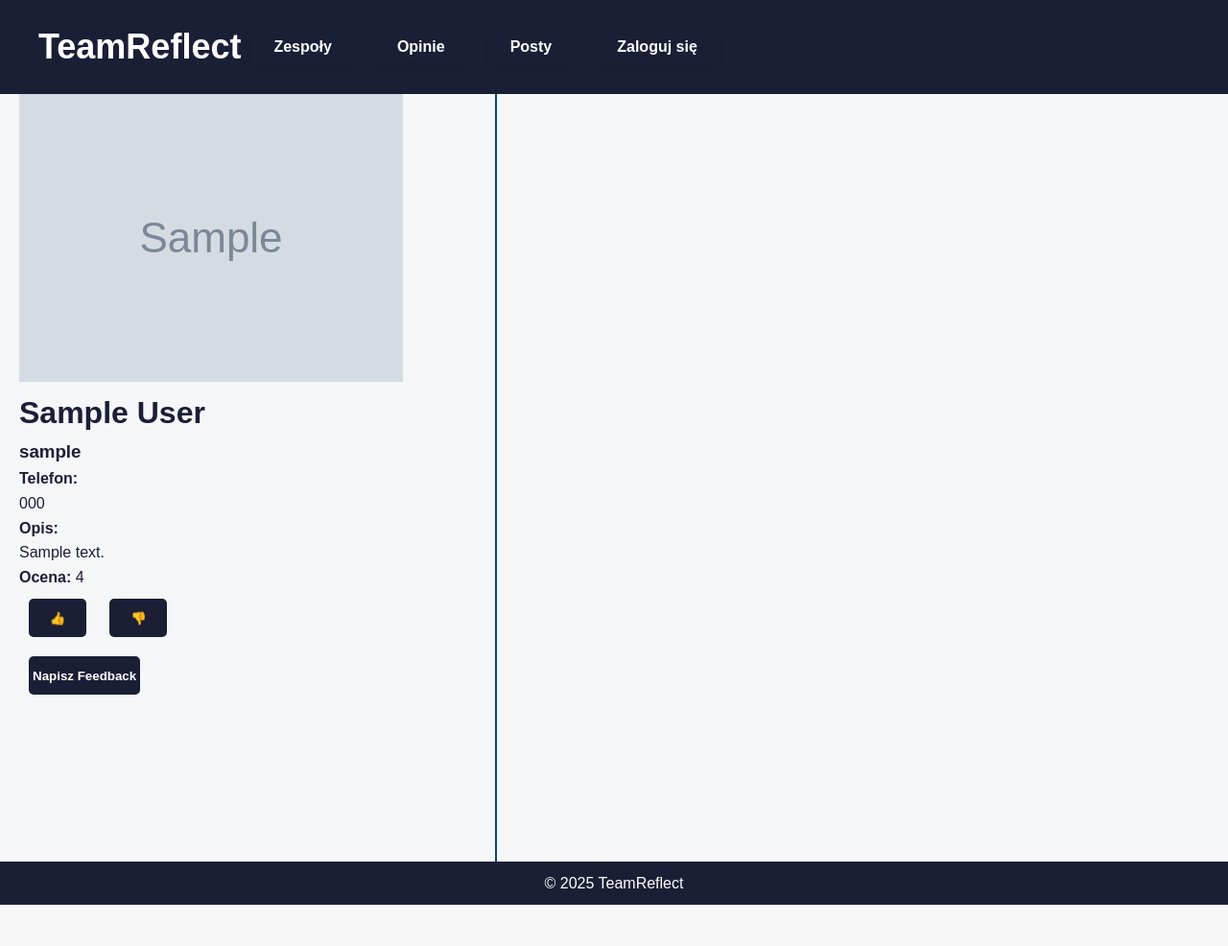
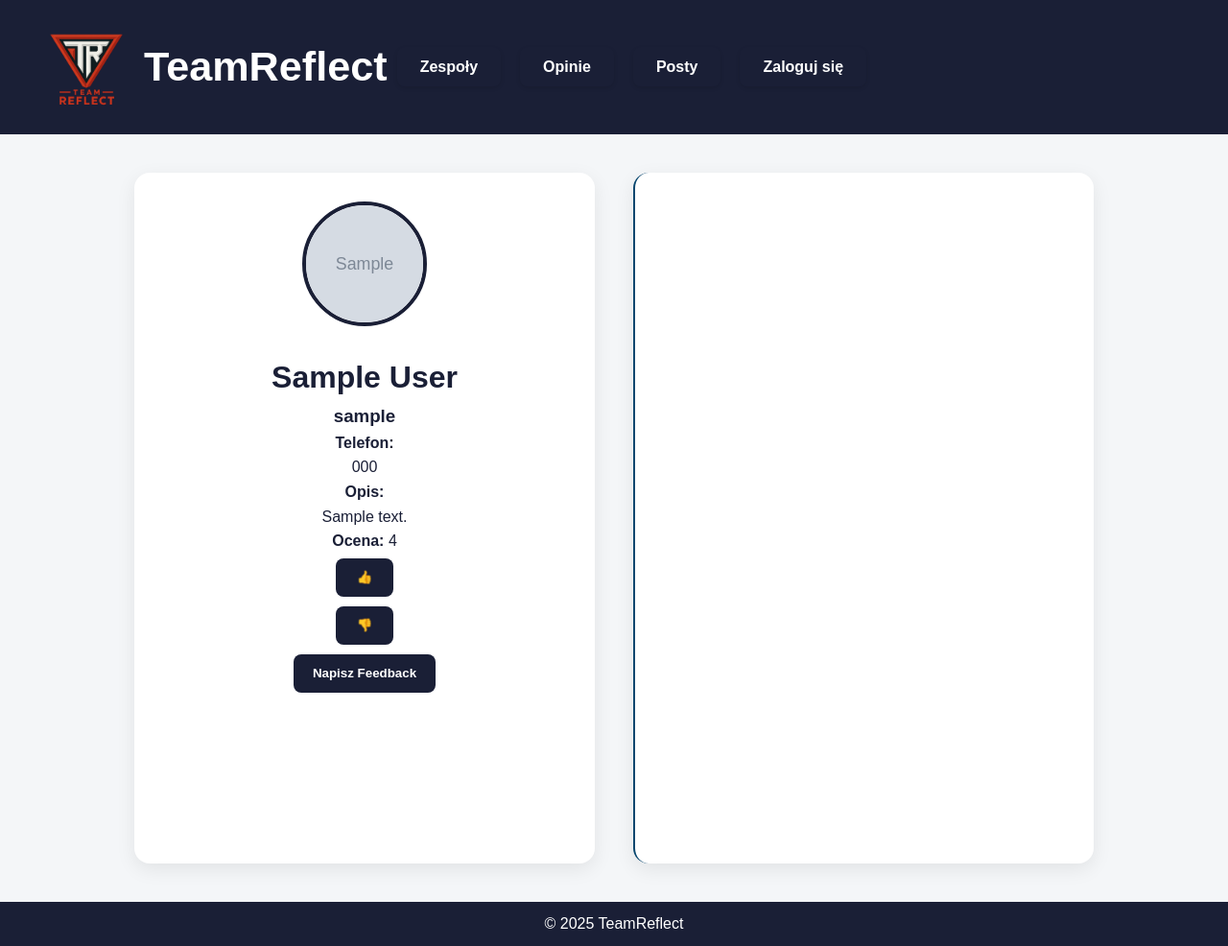
Before and after one commit to GreenAvian/TeamReflect_zut_project, a Django app: a page that uses TeamReflectApp/templates/base.html in a window 1280 px wide. Shown: the whole page at 96% size. Before the commit the page ends 943 px from the top, so only its background shows below. Run offline with Django 5.2, Linux system fonts and the light colour scheme; tables that the repository leaves empty hold one stand-in row (values such as "Sample post"); grey boxes marked "Sample" are stand-in pictures.

Commit message:
Dodano logo i poprawiono wygld profilu uytkownika

```diff
--- a/TeamReflectApp/static/css/styles.css
+++ b/TeamReflectApp/static/css/styles.css
@@ -834,3 +834,114 @@ a {
       width: 100%;
     }
   }
+/* === wygląd profilu użytkownika === */
+
+#profile-wrapper {
+    display: flex;
+    flex-wrap: wrap;
+    gap: 40px;
+    justify-content: center;
+    padding: 40px;
+}
+
+#profile-wrapper-left,
+#profile-wrapper-right {
+    background: #ffffff;
+    padding: 30px;
+    border-radius: 16px;
+    box-shadow: 0 6px 20px rgba(0, 0, 0, 0.08);
+    width: 100%;
+    max-width: 480px;
+    box-sizing: border-box;
+}
+
+#profile-wrapper-left {
+    display: flex;
+    flex-direction: column;
+    align-items: center;
+    text-align: center;
+}
+
+#profile-pic {
+    width: 130px;
+    height: 130px;
+    object-fit: cover;
+    border-radius: 50%;
+    border: 4px solid #1A1F36;
+    margin-bottom: 20px;
+}
+
+.profile-info p {
+    margin: 8px 0;
+    font-size: 1rem;
+    color: #333;
+}
+
+.profile-info strong {
+    display: block;
+    font-weight: 600;
+    margin-bottom: 4px;
+}
+
+/* Przycisk – ujednolicony */
+.generic_button {
+    background: #1A1F36;
+    color: #fff;
+    padding: 10px 20px;
+    border: none;
+    border-radius: 8px;
+    font-weight: 600;
+    margin: 5px 0;
+    transition: 0.3s;
+    cursor: pointer;
+}
+
+.generic_button:hover {
+    background: #2C335A;
+}
+
+/* Feedback w stylu kart */
+.feedback-item {
+    border-left: 4px solid #09476F;
+    background: #f9f9f9;
+    padding: 15px;
+    border-radius: 12px;
+    margin-bottom: 20px;
+}
+
+.feedback-title {
+    font-size: 1.1rem;
+    color: #09476F;
+    font-weight: bold;
+}
+
+.feedback-meta, .feedback-footer {
+    font-size: 0.9rem;
+    color: #555;
+}
+
+.feedback-body {
+    margin-top: 10px;
+}
+
+/* Dla układu mobilnego */
+@media (max-width: 768px) {
+    #profile-wrapper {
+        flex-direction: column;
+        padding: 20px;
+    }
+
+    #profile-wrapper-left,
+    #profile-wrapper-right {
+        max-width: 100%;
+        box-shadow: none;
+        padding: 20px;
+        border-radius: 10px;
+    }
+
+    #profile-wrapper-right {
+        border-top: 2px solid #09476F;
+        border-left: none;
+        margin-top: 20px;
+    }
+}
--- a/TeamReflectApp/templates/base.html
+++ b/TeamReflectApp/templates/base.html
@@ -15,7 +15,12 @@
         <header>
             <nav id="sitenav">
                 <div class="nav-header">
-                    <div class="logo"><a href="{% url 'home' %}">TeamReflect</a></div>
+                    <div class="logo">
+                    <a href="{% url 'home' %}" style="display: flex; align-items: center; gap: 10px;">
+                    <img src="{% static 'img/logo_team.png' %}" alt="Logo" style="height: 100px;">
+                    <span style="font-size: 1.2em; font-weight: bold; color: inherit;">TeamReflect</span>
+                  </a>
+                </div>
                     <div class="menu-icon">☰</div>
                 </div>
                 <ul class="nav-links nav-desktop">
```
Also changed, not shown: TeamReflectApp/templates/profile.html (line endings or trailing spaces), static/img/logo_team.png (added).
